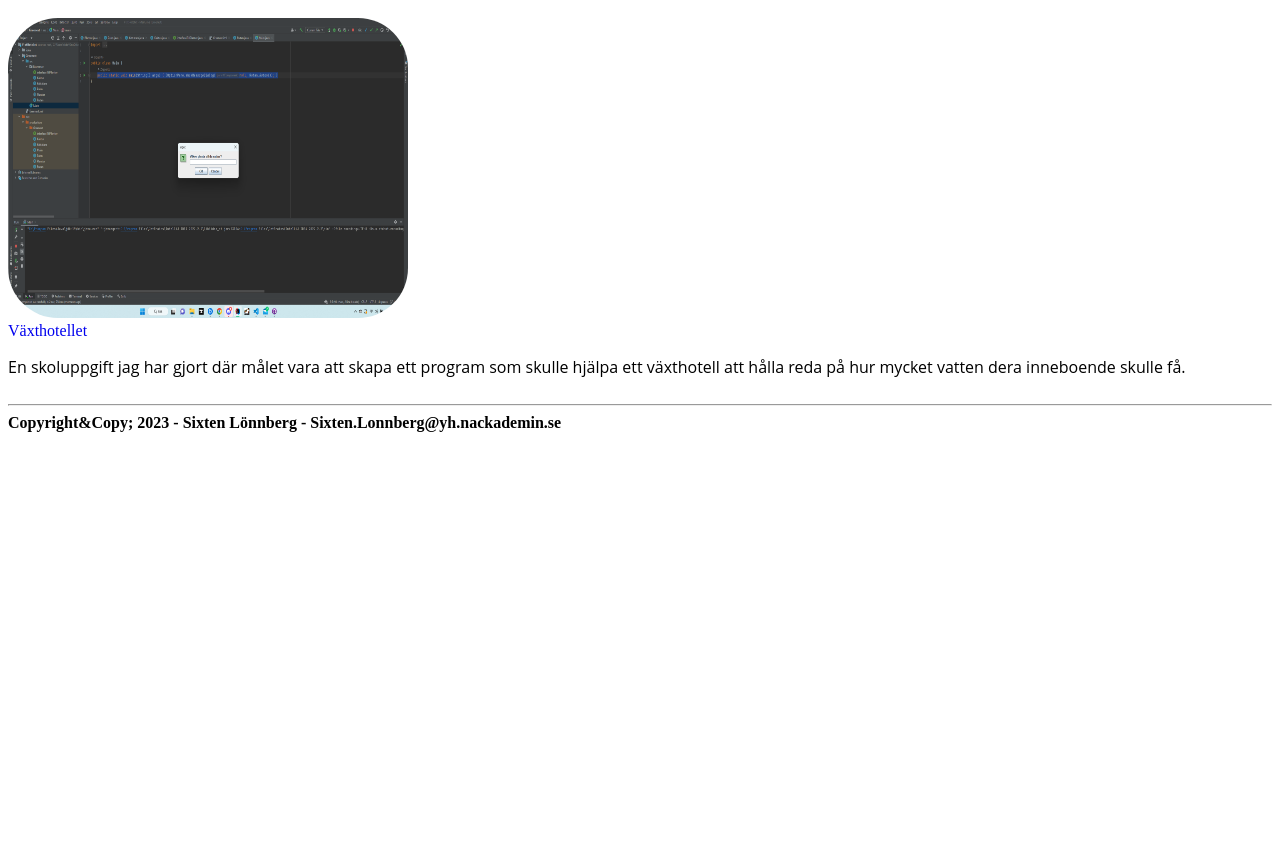
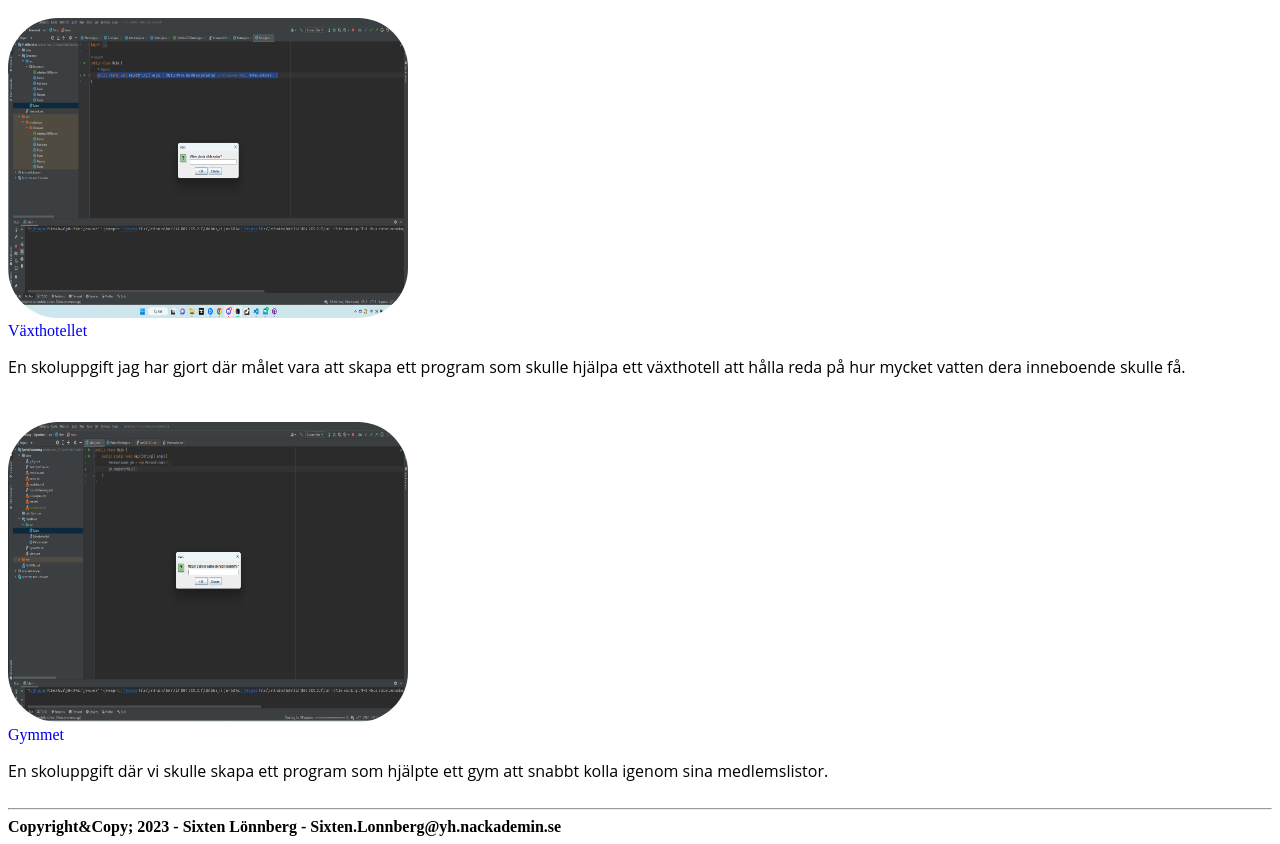
Before and after one commit to Ziggelito/Ziggelito.github.io, a plain HTML site: page portfolio.html in a window 1280 px wide. Shown: the part 115-959 px from the top of the page. Before the commit the page ends 800 px from the top, so only its background shows below. Drawn offline with Linux system fonts and the light colour scheme.

Commit message:
ny commit

```diff
--- a/portfolio.html
+++ b/portfolio.html
@@ -15,7 +15,12 @@
 <a href="https://github.com/Ziggelito/V-xtHotellet">Växthotellet</a>
 <br>
 <p>En skoluppgift jag har gjort där målet vara att skapa ett program som skulle hjälpa ett växthotell att hålla reda på hur mycket vatten dera inneboende skulle få.</p>
-
+<br>
+<img src="Images/2023-03-17.png" alt="">
+<br>
+<a href="https://github.com/Ziggelito/Sprint2Inlamning/tree/main/out/production/Gymlistor"> Gymmet</a>
+<br>
+<p>En skoluppgift där vi skulle skapa ett program som hjälpte ett gym att snabbt kolla igenom sina medlemslistor.</p>
 
 </body>
 <footer>
```
Also changed, not shown: Images/2023-03-17.png (added).
